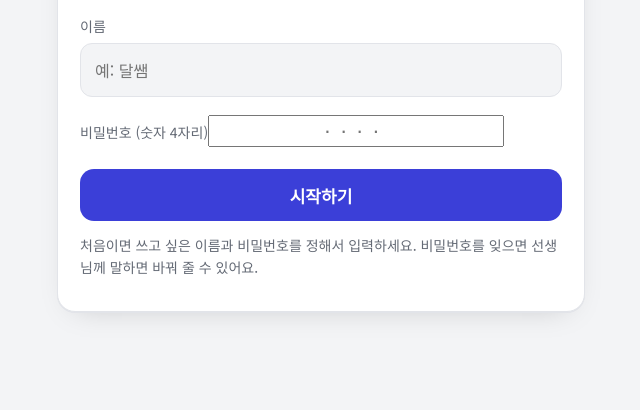
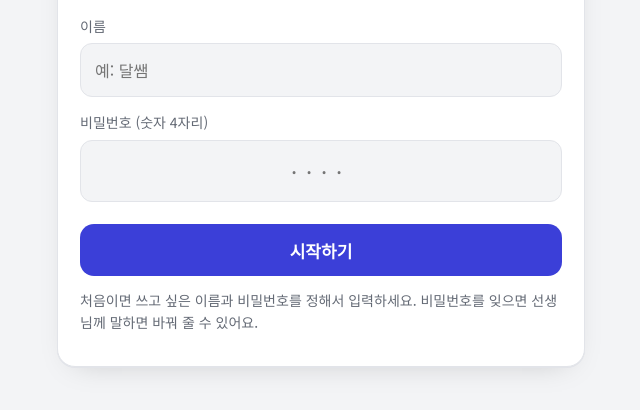
Before and after one commit to daltudy/dal_tudy, a plain HTML site: page index.html in a window 1280 px wide. Shown: the part 236-646 px from the top of the page, without its empty margins (319-959 px from the left). Drawn offline with Linux system fonts and the light colour scheme.

Commit message:
로그인 비밀번호 칸 너비·색 수정
Co-Authored-By: Claude Opus 5.5 <noreply@anthropic.com>
Claude-Session: https://claude.ai/code/session_01K36TWFFCZqoKTiTVKVsZVY

```diff
--- a/index.html
+++ b/index.html
@@ -28,7 +28,7 @@ header{display:flex;align-items:center;justify-content:space-between;gap:12px;ma
 .hr{display:flex;gap:14px;align-items:center}
 .sync{font-size:12px;color:var(--ok)}.sync[data-s=offline],.sync[data-s=err]{color:var(--ng)}.sync[data-s=saving]{color:var(--mute)}
 @media(max-width:400px){.sync{display:none}}
-.pin{letter-spacing:.4em;font-size:22px!important;text-align:center}
+.pin{letter-spacing:.4em;font-size:22px!important;text-align:center;width:100%;max-width:100%}
 .back{background:none;border:0;color:var(--acc);font:700 15px "Noto Sans KR",sans-serif;padding:10px 0;margin:-6px 0 8px;cursor:pointer;min-height:44px}
 .wb-row{display:flex;justify-content:space-between;align-items:center;gap:8px;grid-column:2;margin-top:6px}
 .star{background:none;border:0;font-size:22px;line-height:1;color:var(--mute);cursor:pointer;padding:4px 6px;vertical-align:middle;min-width:36px;min-height:36px}
@@ -53,7 +53,7 @@ p{margin:0 0 10px}.mute{color:var(--mute);font-size:14px}
 .btn:disabled{opacity:.4;cursor:default}
 .btn:focus-visible,input:focus-visible,.who:focus-visible,.day:focus-visible{outline:3px solid var(--acc);outline-offset:2px}
 .row{display:grid;grid-template-columns:minmax(0,1fr) minmax(0,1fr);gap:10px}
-input[type=text],textarea{width:100%;font:16px "Noto Sans KR",sans-serif;padding:14px;border-radius:12px;border:1px solid var(--line);background:var(--bg);color:var(--ink)}
+input[type=text],input[type=password],textarea{width:100%;font:16px "Noto Sans KR",sans-serif;padding:14px;border-radius:12px;border:1px solid var(--line);background:var(--bg);color:var(--ink)}
 textarea{min-height:96px;font-size:13px;resize:vertical;word-break:break-all}
 .stats{display:grid;grid-template-columns:repeat(3,minmax(0,1fr));gap:8px;margin:14px 0}
 .stat{background:var(--bg);border-radius:12px;padding:10px 12px}
```
